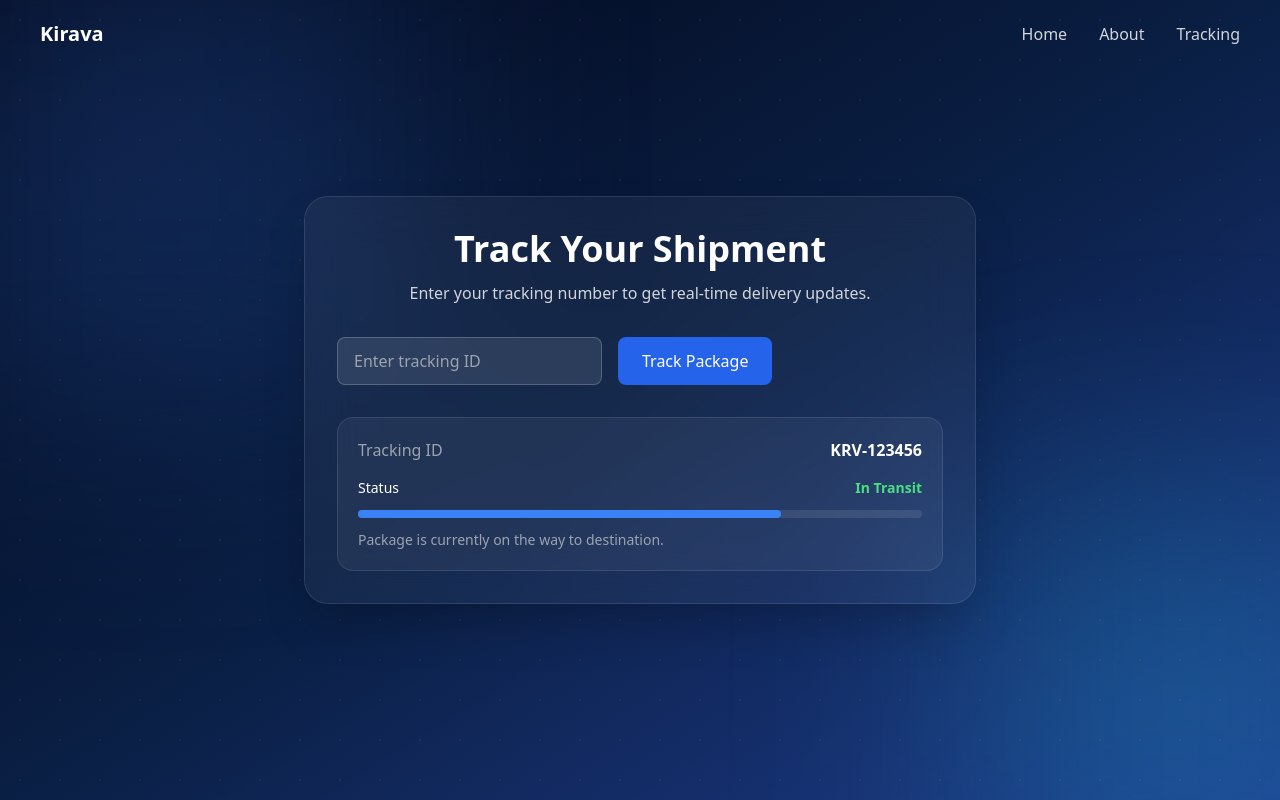
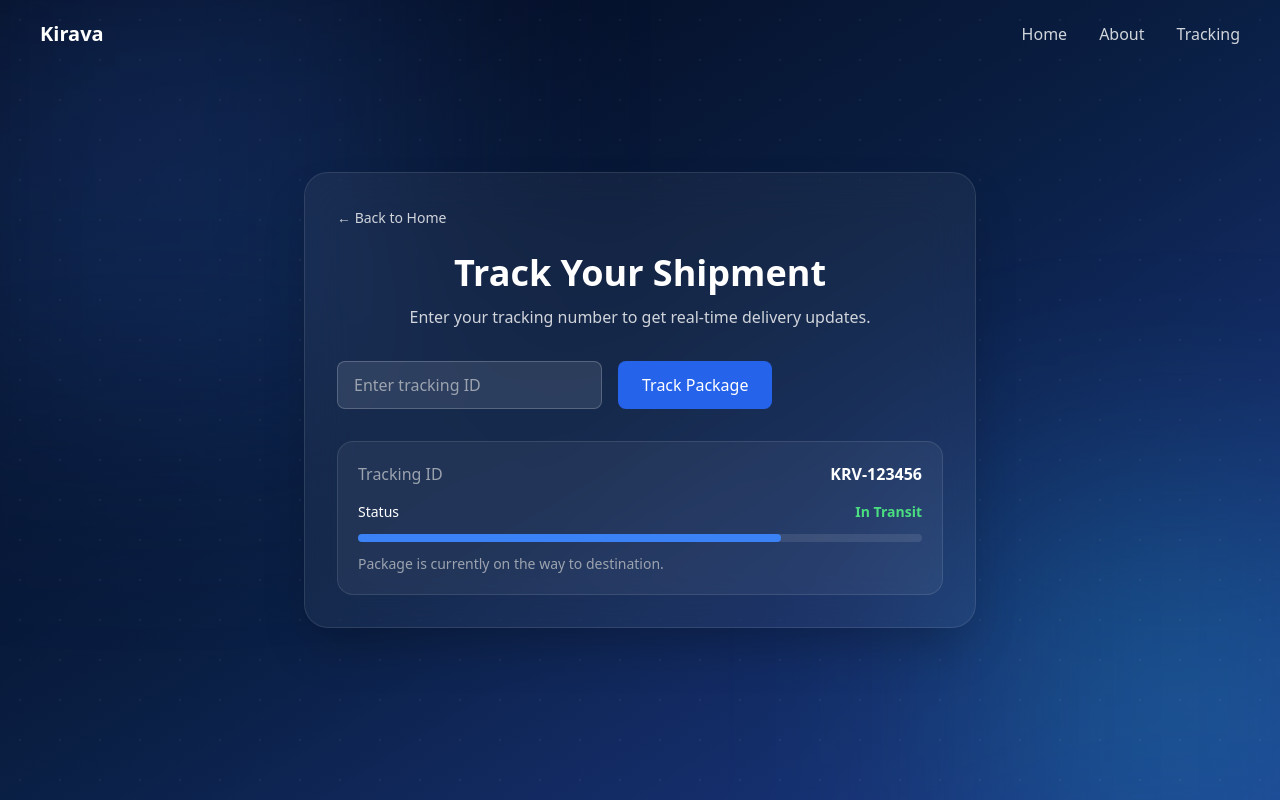
Before and after one commit to mochamadfahmifadillah/kirava-logistics, a React (Vite) app: page /tracking in a window 1280 px wide. Built offline with nearby package versions, Linux system fonts and the light colour scheme.

Commit message:
Menambahkan tombol kembali menuju home

```diff
--- a/src/pages/Tracking.jsx
+++ b/src/pages/Tracking.jsx
@@ -1,4 +1,5 @@
 import { useState } from "react";
+import { Link } from "react-router-dom";
 import Navbar from "../components/layout/Navbar";
 import Input from "../components/ui/Input";
 import Button from "../components/ui/Button";
@@ -7,10 +8,11 @@ export default function Tracking() {
   const [id, setId] = useState("");
 
   return (
-    <>
+    <div className="relative min-h-screen overflow-hidden text-white">
+
+      {/* Navbar */}
       <Navbar />
 
-      <div className="relative min-h-screen overflow-hidden text-white">
       {/* Background */}
       <div className="absolute inset-0 bg-gradient-to-br from-[#020617] via-[#0A1F44] to-[#1E3A8A]" />
 
@@ -23,8 +25,20 @@ export default function Tracking() {
 
       {/* Content */}
       <div className="relative z-10 min-h-screen flex items-center justify-center px-6">
+
         <div className="w-full max-w-2xl bg-white/5 backdrop-blur-xl border border-white/10 rounded-3xl p-8 shadow-2xl">
 
+          {/* Back Button */}
+          <div className="mb-6">
+            <Link
+              to="/"
+              className="text-sm text-gray-300 hover:text-white transition"
+            >
+              ← Back to Home
+            </Link>
+          </div>
+
+          {/* Header */}
           <div className="text-center mb-8">
             <h1 className="text-4xl font-bold">
               Track Your Shipment
@@ -35,6 +49,7 @@ export default function Tracking() {
             </p>
           </div>
 
+          {/* Input */}
           <div className="flex flex-col md:flex-row gap-4">
             <Input
               placeholder="Enter tracking ID"
@@ -47,8 +62,9 @@ export default function Tracking() {
             </Button>
           </div>
 
-            {/* Example Result Card */}
+          {/* Result Card */}
           <div className="mt-8 border border-white/10 rounded-2xl p-5 bg-white/5">
+
             <div className="flex justify-between items-center">
               <span className="text-gray-400">Tracking ID</span>
               <span className="font-semibold">KRV-123456</span>
@@ -70,11 +86,11 @@ export default function Tracking() {
                 Package is currently on the way to destination.
               </p>
             </div>
+
           </div>
 
         </div>
       </div>
     </div>
-    </>
   );
 }
```
Lines whose indentation alone changed are shown as unchanged.
